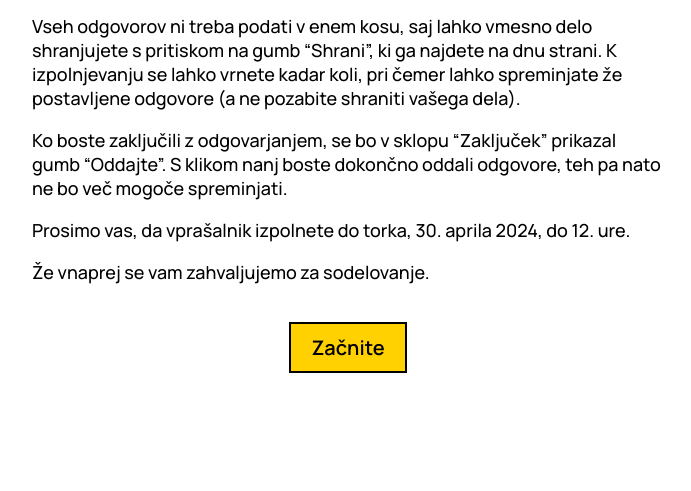
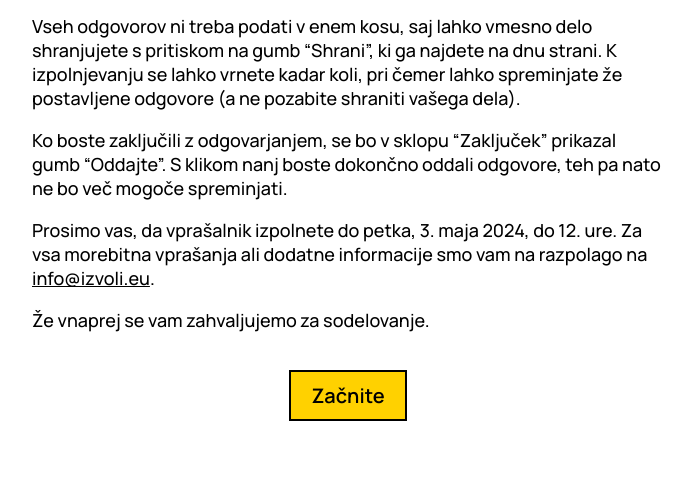
Before and after one commit to danesjenovdan/izvoli.eu, a Django app: template backend/izvoli/parties/templates/navodila.html in a window 1280 px wide. Shown: the part 415-906 px from the top of the page, without its empty margins (472-1163 px from the left). Before the commit the page ends 788 px from the top, so only its background shows below. Run offline with Django 4.2, Linux system fonts and the light colour scheme; the template is opened without the code that fills it, so the values that code supplies are empty.

Commit message:
update texts

```diff
--- a/backend/izvoli/parties/templates/navodila.html
+++ b/backend/izvoli/parties/templates/navodila.html
@@ -21,7 +21,8 @@
     <p>Ko boste zaključili z odgovarjanjem, se bo v sklopu “Zaključek” prikazal gumb “Oddajte”. S klikom nanj boste dokončno
     oddali odgovore, teh pa nato ne bo več mogoče spreminjati.</p>
 
-    <p>Prosimo vas, da vprašalnik izpolnete do torka, 30. aprila 2024, do 12. ure.</p>
+    <p>Prosimo vas, da vprašalnik izpolnete do petka, 3. maja 2024, do 12. ure. Za vsa morebitna vprašanja ali dodatne
+    informacije smo vam na razpolago na <a href="mailto:info@izvoli.eu">info@izvoli.eu</a>.</p>
 
     <p>Že vnaprej se vam zahvaljujemo za sodelovanje.</p>
 
--- a/backend/izvoli/parties/templates/zakljucek.html
+++ b/backend/izvoli/parties/templates/zakljucek.html
@@ -13,6 +13,7 @@
     <p>Hvala za sodelovanje.</p>
     <p>Vaše odgovore smo uspešno shranili in jih bomo uporabili v volilni aplikaciji Izvoli.eu, ki bo javnosti predvidoma
     predstavljena 9. maja 2024. Do takrat si lahko ogledate povzetek vašega vnosa, ki je na voljo s klikom na spodnji gumb.</p>
+    <p>V primeru, da imate kakršna koli dodatna vprašanja, smo vam na razpolago na <a href="mailto:info@izvoli.eu">info@izvoli.eu</a>.</p>
     <div class="button-wrapper">
         <a href="/{{ election_slug }}/stranke/povzetek" target="_blank" class="button">Povzetek</a>
     </div>
```
